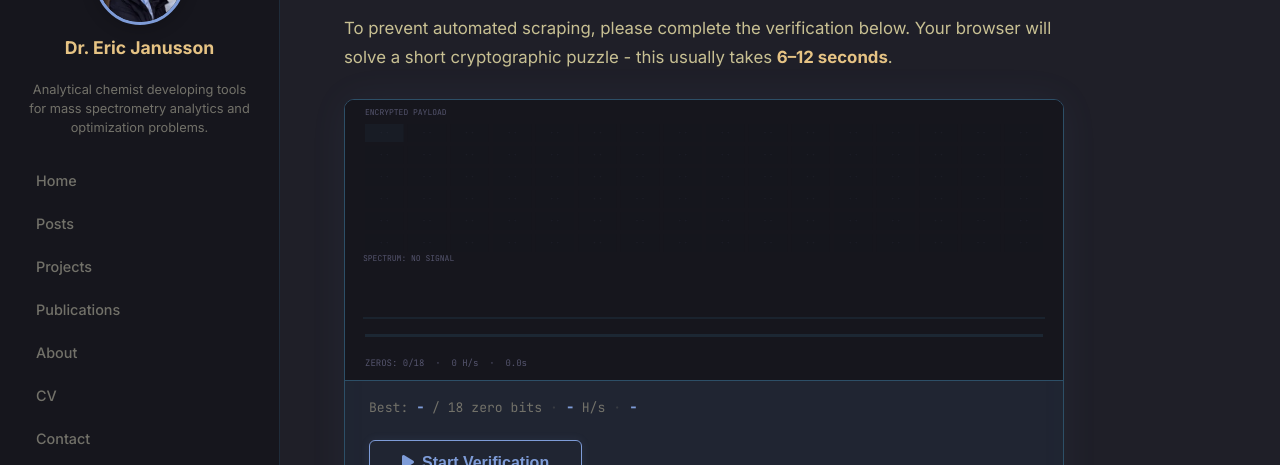
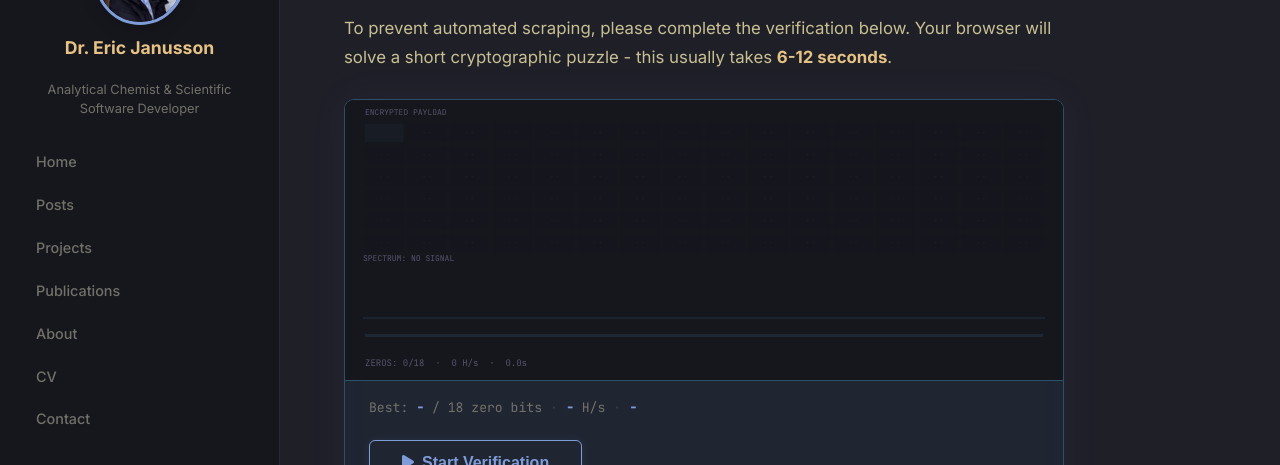
Before and after one commit to janusson/janusson.github.io, an Astro site: page /cv in a window 1280 px wide. Shown: the part 97-562 px from the top of the page. Built offline with nearby package versions, Linux system fonts and the light colour scheme; Astro itself is replaced by a stand-in of ours.

Commit message:
Normalize indentation in Sidebar.astro and fix hyphen in cv page

```diff
--- a/src/components/Sidebar.astro
+++ b/src/components/Sidebar.astro
@@ -78,10 +78,7 @@ const currentPath = Astro.url?.pathname ?? "/";
         <span class="sidebar-name">Dr. Eric Janusson</span>
       </a>
 
-            <p class="sidebar-bio">
-                Analytical chemist developing tools for mass spectrometry
-                analytics and optimization problems.
-            </p>
+      <p class="sidebar-bio">Analytical Chemist & Scientific Software Developer</p>
 
       <!-- Navigation -->
       <nav class="sidebar-nav" aria-label="Main navigation">
@@ -94,8 +91,7 @@ const currentPath = Astro.url?.pathname ?? "/";
                   class:list={[
                     "sidebar-nav-link",
                     {
-                                            "sidebar-nav-link--active":
-                                                currentPath === item.href,
+                      "sidebar-nav-link--active": currentPath === item.href,
                     },
                   ]}
                 >
--- a/src/pages/cv.astro
+++ b/src/pages/cv.astro
@@ -38,7 +38,7 @@ const CV_PATH = "/assets/files/cv-cba83595-41bd-4a9f-a3bb-a7f855a1f562.pdf";
       <p class="challenge-intro">
         To prevent automated scraping, please complete the verification below. Your browser will
         solve a short cryptographic puzzle - this usually takes
-        <strong>6–12 seconds</strong>.
+        <strong> 6-12 seconds</strong>.
       </p>
 
       <!-- Honeypot: hidden from humans, visible to bots -->
```
Lines whose indentation alone changed are shown as unchanged.
